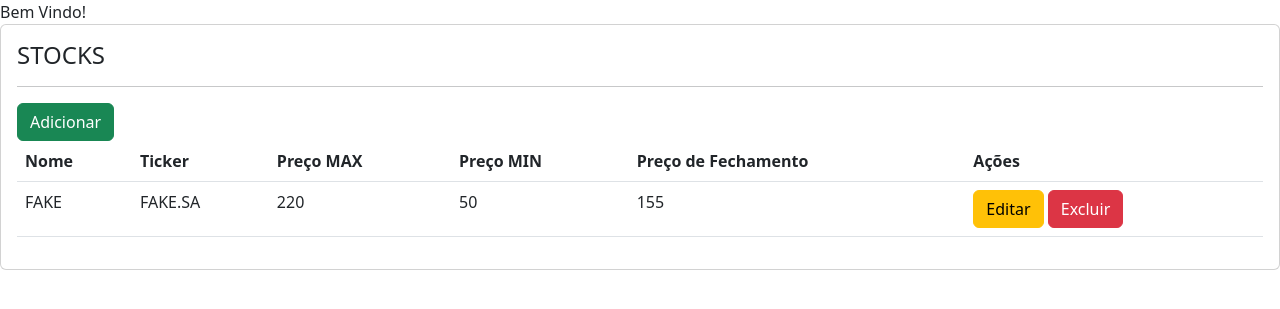
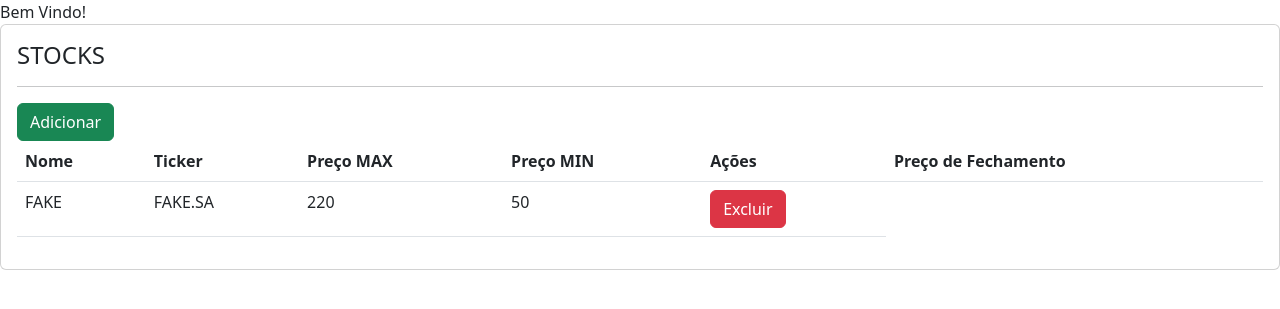
Before and after one commit to cayot15/Desafio-Inoa, a Django app: page / in a window 1280 px wide. Shown: the top 309 px of the page. Run offline with Django 4.2, Linux system fonts and the light colour scheme; data that the repository does not hold is empty.

Commit message:
Fechamento da funcionalidade da tabela
Nesta versão já podemos adicionar e excluir ações de nosso interesse na nossa plataforma web através de um Form

```diff
--- a/ProjetoWallet/webapp/portal/Forms.py
+++ b/ProjetoWallet/webapp/portal/Forms.py
@@ -11,6 +11,5 @@ class StockForms(forms.ModelForm):
         widgets={'nome':forms.TextInput(attrs={'class':'form-control','autofocus':''}),
                  'ticker':forms.TextInput(attrs={'class':'form-control'}),
                  'precomax':forms.TextInput(attrs={'class':'form-control'}),
-                 'precomin':forms.TextInput(attrs={'class':'form-control'}),
-                 'closeprice':forms.TextInput(attrs={'class':'form-control'})
+                 'precomin':forms.TextInput(attrs={'class':'form-control'})
                  }
--- a/ProjetoWallet/webapp/portal/models.py
+++ b/ProjetoWallet/webapp/portal/models.py
@@ -10,6 +10,6 @@ class Stock(models.Model):
     nome=models.CharField(max_length=255)
     exchange=models.CharField(max_length=255)
     ticker=models.CharField(max_length=255)
-    closeprice=models.ForeignKey(Closeprice,on_delete=models.CASCADE)
+    #closeprice=models.ForeignKey(Closeprice,on_delete=models.CASCADE)
     precomax=models.FloatField()
     precomin=models.FloatField()
--- a/ProjetoWallet/webapp/portal/templates/portal/home.html
+++ b/ProjetoWallet/webapp/portal/templates/portal/home.html
@@ -6,7 +6,7 @@ Bem Vindo!
     <div class="card-body">
         <h4>STOCKS</h4>
         <hr>
-        <button class="btn btn-success" href="{% url 'home_add' %}">Adicionar</button>
+        <button class="btn btn-success" onclick="location.href='{% url 'home_add' %}'">Adicionar</button>
         <table class="table">
             <thead>
                 <tr>
@@ -14,8 +14,9 @@ Bem Vindo!
                     <th>Ticker</th>
                     <th>Preço MAX</th>
                     <th>Preço MIN</th>
+                    <th>Ações</th>
                     <th>Preço de Fechamento</th>
-                    <th>Ações</th>
+
                 </tr>
             </thead>
             <tbody>
@@ -25,10 +26,10 @@ Bem Vindo!
                 <td>{{ stock.ticker }}</td>
                 <td>{{ stock.precomax }}</td>
                 <td>{{ stock.precomin }}</td>
-                <td>{{ stock.closeprice }}</td>
+                <!-- <td>{{ stock.closeprice }}</td> -->
                 <td>
-                    <button class="btn btn-warning">Editar </button>
-                    <button class="btn btn-danger"> Excluir</button>
+                    <!--<button class="btn btn-warning">Editar </button>-->
+                    <a class="btn btn-danger" href="{% url 'home_delete' stock.id %}"> Excluir</a>
                 </td>
             </tr>
             {% endfor %}
@@ -37,9 +38,9 @@ Bem Vindo!
                 <td>FAKE.SA</td>
                 <td>220</td>
                 <td>50</td>
-                <td>155</td>
+                <!--<td>155</td>-->
                 <td>
-                    <button class="btn btn-warning">Editar </button>
+                   <!-- <button class="btn btn-warning">Editar </button>-->
                     <button class="btn btn-danger"> Excluir</button>
                 </td>
             </tr>
--- a/ProjetoWallet/webapp/portal/templates/portal/home_add.html
+++ b/ProjetoWallet/webapp/portal/templates/portal/home_add.html
@@ -8,6 +8,9 @@
         <form action="{% url 'home_add' %}" method="post">
             {% csrf_token %}
             {{ form.as_p }}
+            <button class="btn btn-success" type="submit">SALVAR</button>
+             <a href="{% url 'home' %}" class="btn btn-danger">CANCELAR</a>
+
         </form>
     </div>
 
--- a/ProjetoWallet/webapp/portal/urls.py
+++ b/ProjetoWallet/webapp/portal/urls.py
@@ -5,6 +5,7 @@ urlpatterns = [
     path('', views.home, name='home'),
     path('home/add/', views.home_add, name='home_add'),
     path('Stocks/', views.Stocks, name='Stocks'),
-    path('Closeprice/', views.Closeprice, name='Closeprice')
+    path('Closeprice/', views.Closeprice, name='Closeprice'),
+    path('home/delete/<int:stock_pk>',views.home_delete,name='home_delete')
 
 ]
--- a/ProjetoWallet/webapp/portal/views.py
+++ b/ProjetoWallet/webapp/portal/views.py
@@ -1,4 +1,4 @@
-from django.shortcuts import render
+from django.shortcuts import render, redirect
 
 # Create your views here.
 from portal.Forms import StockForms
@@ -17,6 +17,11 @@ def home_add(request):
             return redirect('home')
     context ={'form':form}
     return render(request,'portal/home_add.html',context)
+def home_delete(request,stock_pk):
+    stock=Stock.objects.get(pk=stock_pk)
+    stock.delete()
+    return redirect('home')
+
 def Stocks(request):
     return render(request, 'portal/Stocks.html')
 def Closeprice(request):
```
Also changed, not shown: ProjetoWallet/webapp/db.sqlite3, ProjetoWallet/webapp/portal/migrations/0002_remove_stock_closeprice.py (added).
